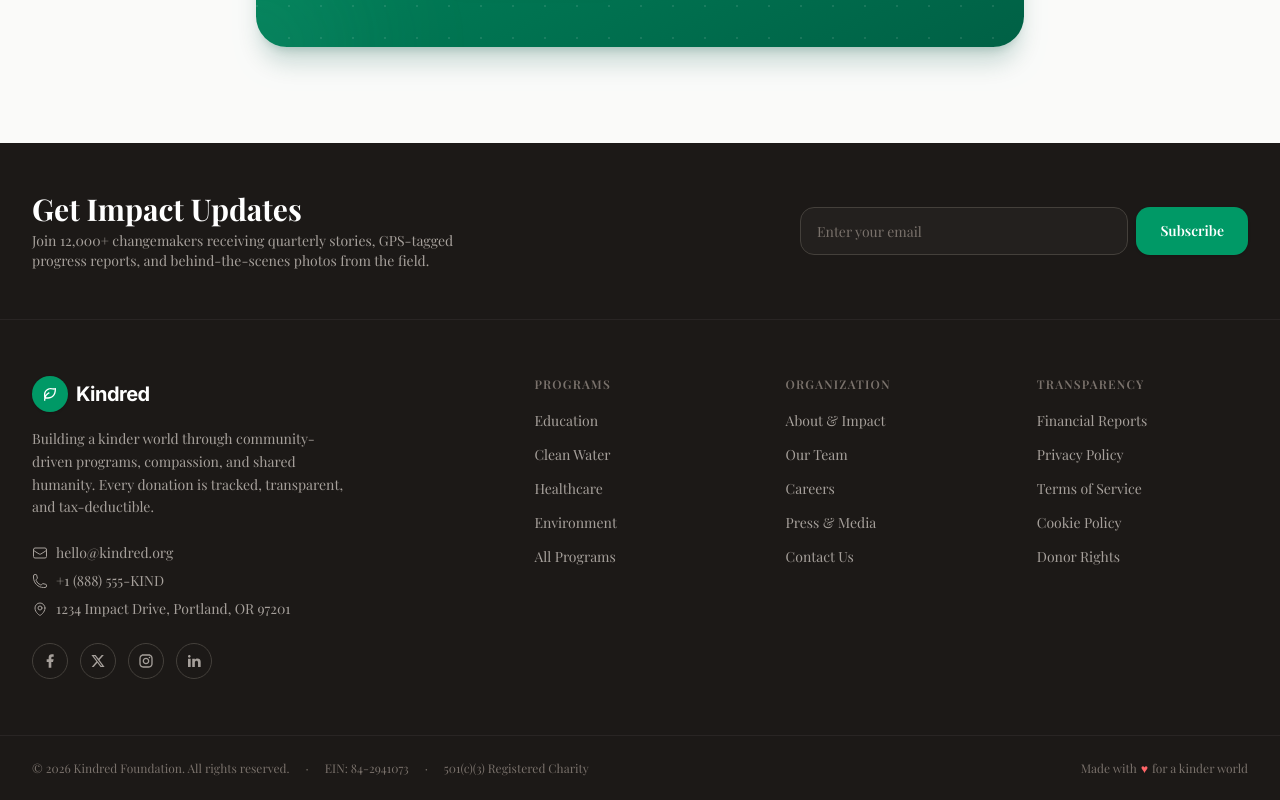
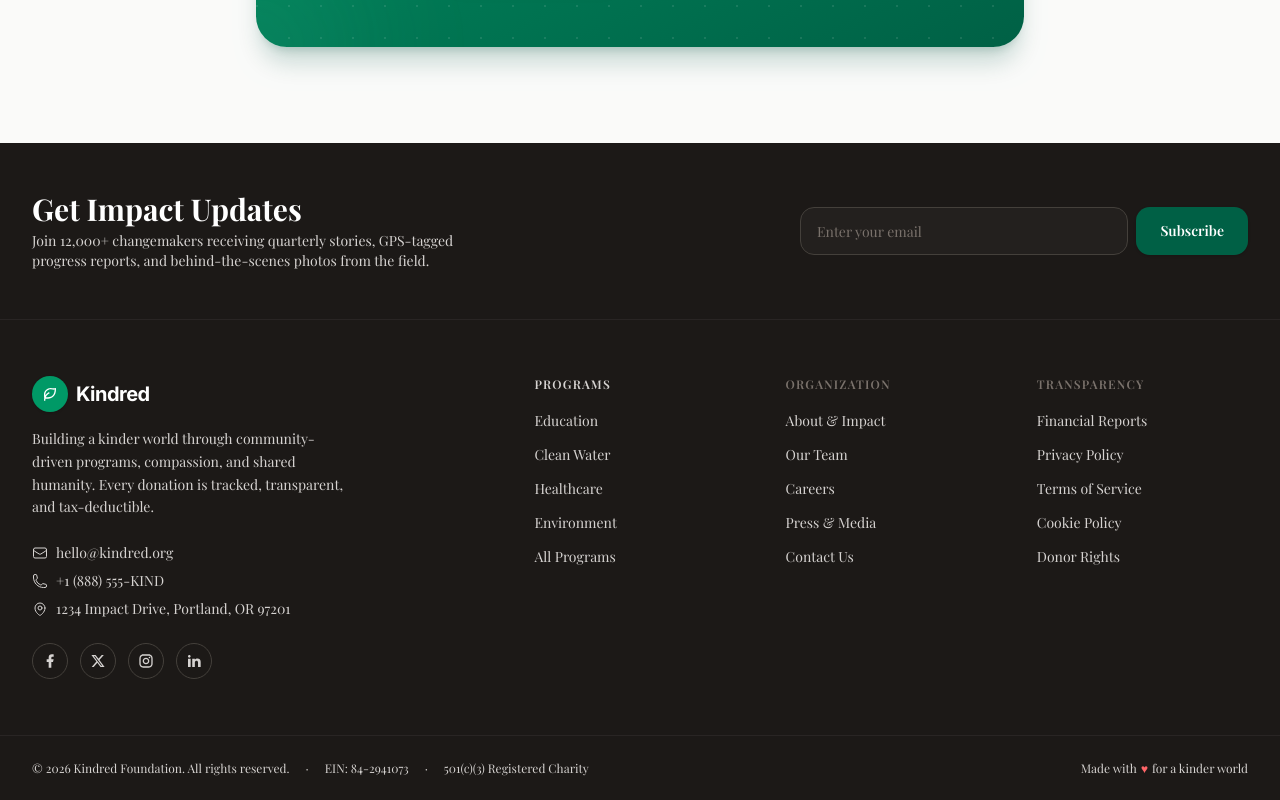
Before and after one commit to Mohammad-Hassan027/Kindred, a Next.js app: page /about in a window 1280 px wide. Shown: the part 4965-5765 px from the top of the page. Built offline with nearby package versions, Linux system fonts and the light colour scheme.

Commit message:
fix: Core Accessibility Issue

```diff
--- a/components/layout/footer.tsx
+++ b/components/layout/footer.tsx
@@ -65,7 +65,7 @@ export function Footer() {
               <h2 className="font-serif text-2xl font-bold text-white sm:text-3xl">
                 Get Impact Updates
               </h2>
-              <p className="mt-1 max-w-md text-sm text-stone-400">
+              <p className="mt-1 max-w-md text-sm text-stone-300">
                 Join 12,000+ changemakers receiving quarterly stories, GPS-tagged progress reports, and behind-the-scenes photos from the field.
               </p>
             </div>
@@ -91,7 +91,7 @@ export function Footer() {
                 <button
                   type="submit"
                   id="footer-newsletter-submit"
-                  className="h-12 rounded-lg bg-emerald-600 px-6 text-sm font-semibold text-white shadow-sm transition-all hover:bg-emerald-500 hover:shadow-md hover:-translate-y-0.5 active:translate-y-0"
+                  className="h-12 rounded-lg bg-emerald-800 px-6 text-sm font-semibold text-white shadow-sm transition-all hover:bg-emerald-700 hover:shadow-md hover:-translate-y-0.5 active:translate-y-0"
                 >
                   Subscribe
                 </button>
@@ -118,14 +118,14 @@ export function Footer() {
                 Kindred
               </span>
             </Link>
-            <p className="mt-4 max-w-xs text-sm leading-relaxed text-stone-400">
+            <p className="mt-4 max-w-xs text-sm leading-relaxed text-stone-300">
               Building a kinder world through community-driven programs,
               compassion, and shared humanity. Every donation is tracked,
               transparent, and tax-deductible.
             </p>
 
             {/* Contact info */}
-            <div className="mt-6 space-y-2 text-sm text-stone-400">
+            <div className="mt-6 space-y-2 text-sm text-stone-300">
               <a href="mailto:hello@kindred.org" className="flex items-center gap-2 transition-colors hover:text-emerald-400">
                 <svg className="size-4 shrink-0" fill="none" viewBox="0 0 24 24" strokeWidth={1.5} stroke="currentColor"><path strokeLinecap="round" strokeLinejoin="round" d="M21.75 6.75v10.5a2.25 2.25 0 0 1-2.25 2.25h-15a2.25 2.25 0 0 1-2.25-2.25V6.75m19.5 0A2.25 2.25 0 0 0 19.5 4.5h-15a2.25 2.25 0 0 0-2.25 2.25m19.5 0v.243a2.25 2.25 0 0 1-1.07 1.916l-7.5 4.615a2.25 2.25 0 0 1-2.36 0L3.32 8.91a2.25 2.25 0 0 1-1.07-1.916V6.75" /></svg>
                 hello@kindred.org
@@ -149,7 +149,7 @@ export function Footer() {
                   target="_blank"
                   rel="noopener noreferrer"
                   aria-label={`Follow us on ${label}`}
-                  className="flex size-9 items-center justify-center rounded-full border border-stone-700 text-stone-400 transition-colors hover:border-emerald-500 hover:bg-emerald-950/30 hover:text-emerald-400"
+                  className="flex size-9 items-center justify-center rounded-full border border-stone-700 text-stone-300 transition-colors hover:border-emerald-500 hover:bg-emerald-950/30 hover:text-emerald-400"
                 >
                   <Icon className="size-4" aria-hidden="true" />
                 </a>
@@ -159,13 +159,13 @@ export function Footer() {
 
           {/* Programs */}
           <nav aria-label="Programs navigation">
-            <h3 className="text-xs font-semibold uppercase tracking-widest text-stone-500">
+            <h3 className="text-xs font-semibold uppercase tracking-widest text-stone-300">
               Programs
             </h3>
             <ul className="mt-4 space-y-2.5" role="list">
               {footerLinks.programs.map(({ label, href }) => (
                 <li key={href}>
-                  <Link href={href} className="text-sm text-stone-400 transition-colors hover:text-emerald-400">
+                  <Link href={href} className="text-sm text-stone-300 transition-colors hover:text-emerald-400">
                     {label}
                   </Link>
                 </li>
@@ -181,7 +181,7 @@ export function Footer() {
             <ul className="mt-4 space-y-2.5" role="list">
               {footerLinks.organization.map(({ label, href }) => (
                 <li key={href}>
-                  <Link href={href} className="text-sm text-stone-400 transition-colors hover:text-emerald-400">
+                  <Link href={href} className="text-sm text-stone-300 transition-colors hover:text-emerald-400">
                     {label}
                   </Link>
                 </li>
@@ -197,7 +197,7 @@ export function Footer() {
             <ul className="mt-4 space-y-2.5" role="list">
               {footerLinks.legal.map(({ label, href }) => (
                 <li key={href}>
-                  <Link href={href} className="text-sm text-stone-400 transition-colors hover:text-emerald-400">
+                  <Link href={href} className="text-sm text-stone-300 transition-colors hover:text-emerald-400">
                     {label}
                   </Link>
                 </li>
@@ -210,7 +210,7 @@ export function Footer() {
       {/* ── Bottom bar ──────────────────────────────────────────── */}
       <div className="border-t border-stone-800">
         <div className="mx-auto max-w-7xl px-4 py-6 sm:px-6 lg:px-8">
-          <div className="flex flex-col items-center gap-4 text-xs text-stone-500 sm:flex-row sm:justify-between">
+          <div className="flex flex-col items-center gap-4 text-xs text-stone-300 sm:flex-row sm:justify-between">
             <div className="flex flex-wrap items-center justify-center gap-x-4 gap-y-1">
               <p>© 2026 Kindred Foundation. All rights reserved.</p>
               <span className="hidden sm:inline" aria-hidden="true">·</span>
--- a/components/sections/featured-causes.tsx
+++ b/components/sections/featured-causes.tsx
@@ -41,7 +41,7 @@ export function FeaturedCauses() {
       <div className="mx-auto max-w-7xl px-4 py-20 sm:px-6 sm:py-24 lg:px-8">
         {/* Section header */}
         <div className="mx-auto max-w-2xl text-center">
-          <span className="inline-block rounded-full bg-emerald-100 px-4 py-1 text-xs font-semibold tracking-wider text-emerald-700 uppercase dark:bg-emerald-950/40 dark:text-emerald-400">
+          <span className="inline-block rounded-full bg-emerald-100 px-4 py-1 text-xs font-semibold tracking-wider text-emerald-800 uppercase dark:bg-emerald-950/40 dark:text-emerald-300">
             Featured Programs
           </span>
           <h2
@@ -50,7 +50,7 @@ export function FeaturedCauses() {
           >
             Causes That Need You
           </h2>
-          <p className="mt-4 text-base leading-relaxed text-stone-500 dark:text-stone-400">
+          <p className="mt-4 text-base leading-relaxed text-stone-600 dark:text-stone-300">
             Each program is vetted for maximum impact. Choose a cause that
             resonates with you and help us reach our funding goals.
           </p>
@@ -88,7 +88,7 @@ export function FeaturedCauses() {
           </div>
 
           {/* Scroll hint for mobile */}
-          <p className="mt-3 text-center text-xs text-stone-400 md:hidden dark:text-stone-500">
+          <p className="mt-3 text-center text-xs text-stone-600 md:hidden dark:text-stone-300">
             Swipe to see more →
           </p>
         </div>
--- a/components/sections/partners.tsx
+++ b/components/sections/partners.tsx
@@ -44,11 +44,11 @@ export function Partners() {
         <div className="mx-auto max-w-2xl text-center">
           <h2
             id="partners-heading"
-            className="font-heading text-sm font-semibold uppercase tracking-widest text-stone-500 dark:text-stone-400"
+            className="font-heading text-sm font-semibold uppercase tracking-widest text-stone-600 dark:text-stone-300"
           >
             Trusted On-the-Ground Partners
           </h2>
-          <p className="mt-2 text-base text-stone-400 dark:text-stone-500">
+          <p className="mt-2 text-base text-stone-600 dark:text-stone-300">
             Every program is delivered by vetted, locally-embedded NGOs who know their communities.
           </p>
         </div>
@@ -77,7 +77,7 @@ export function Partners() {
               <p className="text-center text-sm font-semibold text-stone-700 dark:text-stone-300">
                 {partner.name}
               </p>
-              <span className="rounded-full bg-stone-100 px-2.5 py-0.5 text-[10px] font-medium text-stone-500 dark:bg-stone-800 dark:text-stone-400">
+              <span className="rounded-full bg-stone-100 px-2.5 py-0.5 text-[10px] font-medium text-stone-700 dark:bg-stone-800 dark:text-stone-300">
                 {partner.category}
               </span>
             </div>
--- a/components/sections/why-kindred.tsx
+++ b/components/sections/why-kindred.tsx
@@ -75,7 +75,7 @@ export function WhyKindred() {
       <div className="relative mx-auto max-w-7xl px-4 py-20 sm:px-6 sm:py-28 lg:px-8">
         {/* Section header */}
         <div className="mx-auto max-w-2xl text-center">
-          <span className="inline-block rounded-full bg-stone-100 px-4 py-1 text-xs font-semibold tracking-wider text-stone-600 uppercase dark:bg-stone-800 dark:text-stone-400">
+          <span className="inline-block rounded-full bg-stone-100 px-4 py-1 text-xs font-semibold tracking-wider text-stone-700 uppercase dark:bg-stone-800 dark:text-stone-300">
             Our Promise
           </span>
           <h2
@@ -84,7 +84,7 @@ export function WhyKindred() {
           >
             Why Kindred?
           </h2>
-          <p className="mt-4 text-base leading-relaxed text-stone-500 sm:text-lg dark:text-stone-400">
+          <p className="mt-4 text-base leading-relaxed text-stone-600 sm:text-lg dark:text-stone-300">
             We built Kindred on three non-negotiable pillars that put donors and
             communities first.
           </p>
@@ -116,7 +116,7 @@ export function WhyKindred() {
               <h3 className="mt-6 font-heading text-xl font-bold text-stone-900 dark:text-stone-50">
                 {pillar.title}
               </h3>
-              <p className="mt-3 text-sm leading-relaxed text-stone-500 dark:text-stone-400">
+              <p className="mt-3 text-sm leading-relaxed text-stone-600 dark:text-stone-300">
                 {pillar.description}
               </p>
             </div>
```
Also changed, not shown: components/sections/donor-stories.tsx (+5 -5 lines).
